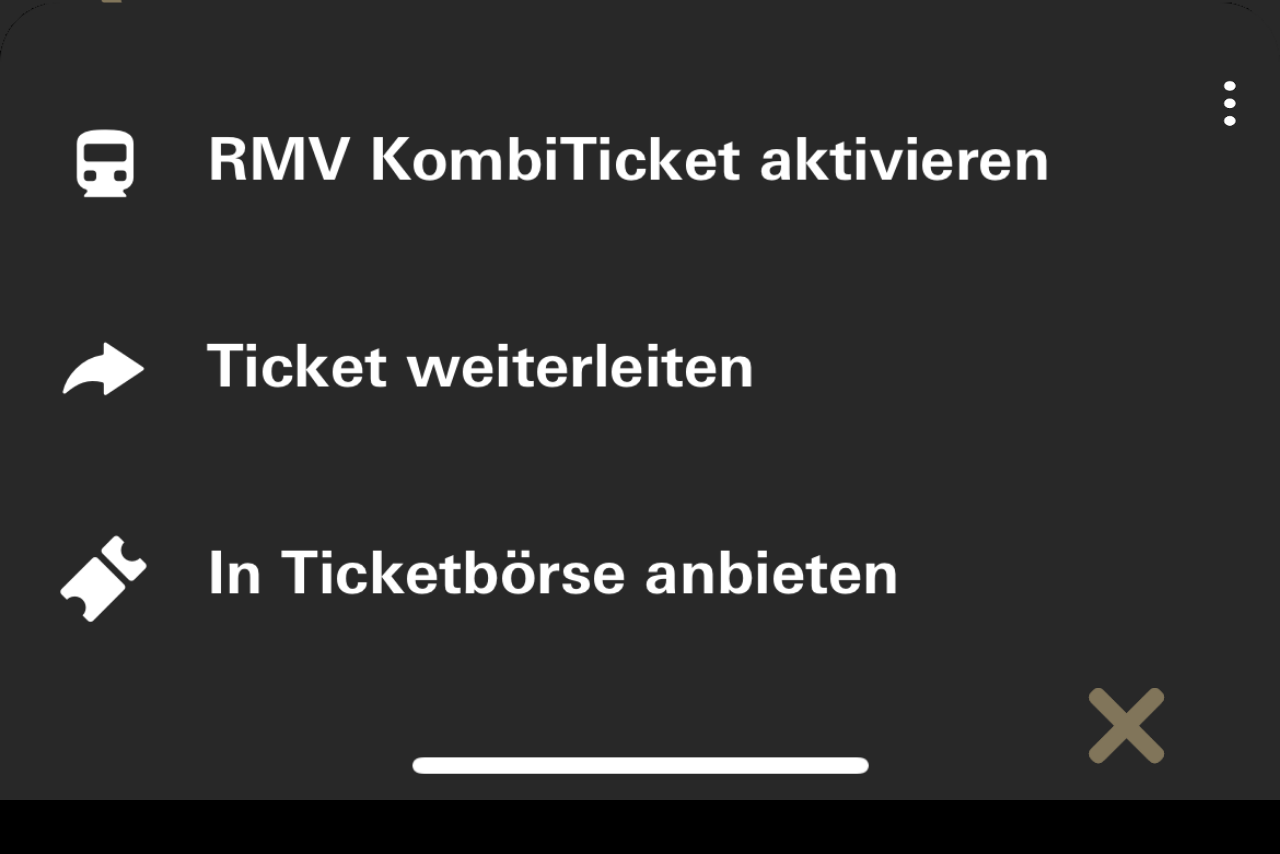
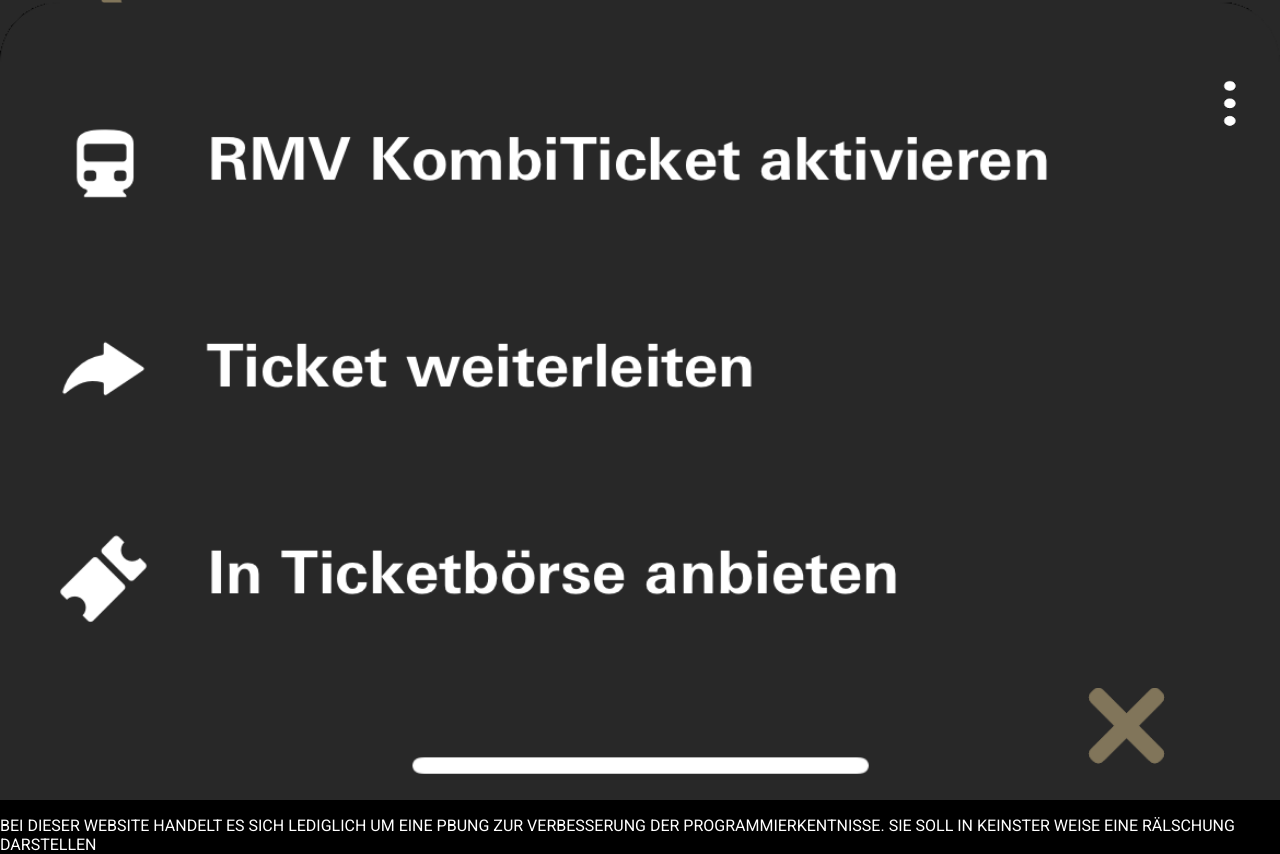
Before and after one commit to OnlineTicketViewer/OnlineTicketViewer.github.io, a website built with webpack: page index.html in a window 1280 px wide. Before the commit the page ends 800 px from the top, so only its background shows below. Built offline with nearby package versions, Linux system fonts and the light colour scheme.

Commit message:
Update index.html

```diff
--- a/index.html
+++ b/index.html
@@ -32,6 +32,7 @@
 <img id="pullup" src="img/pullup.png">
 <img id="dots"  onclick="dotsclicked()" src="img/icondots.png">
 <img id="cross" src="img/iconcross.png" onclick="barsclicked()">
+<p id="disclaimer">BEI DIESER WEBSITE HANDELT ES SICH LEDIGLICH UM EINE PBUNG ZUR VERBESSERUNG DER PROGRAMMIERKENTNISSE. SIE SOLL IN KEINSTER WEISE EINE RÄLSCHUNG DARSTELLEN</p>
 </body>
 <script src="js/app.js">
 
```
